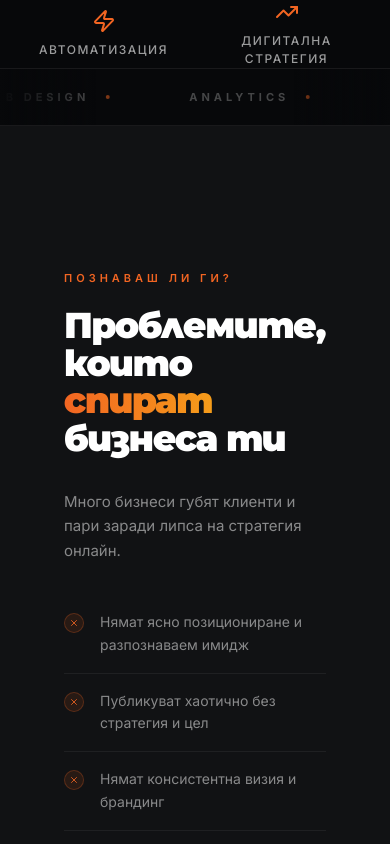
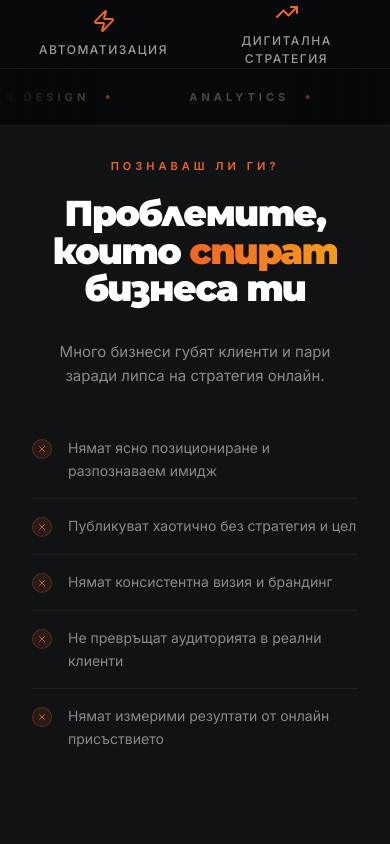
Before and after one commit to emobugs/digital-effect, a Next.js app: page / in a window 390 px wide. Shown: the part 800-1644 px from the top of the page. Built offline with nearby package versions, Linux system fonts and the light colour scheme.

Commit message:
design touches and animation

```diff
--- a/src/components/sections/Problem.tsx
+++ b/src/components/sections/Problem.tsx
@@ -11,6 +11,8 @@ gsap.registerPlugin(ScrollTrigger, useGSAP);
 
 export default function Problem() {
 	const container = useRef<HTMLElement>(null);
+
+	const mm = gsap.matchMedia();
 
 	useGSAP(
 		() => {
@@ -28,7 +30,8 @@ export default function Problem() {
 			gsap.from(".prob-right", {
 				opacity: 0,
 				x: 40,
-				duration: 0.7,
+				duration: 1,
+				delay: 1.6,
 				ease: "power2.out",
 				scrollTrigger: {
 					trigger: container.current,
@@ -39,44 +42,79 @@ export default function Problem() {
 			gsap.from(".prob-item", {
 				opacity: 0,
 				x: -20,
-				duration: 0.5,
-				stagger: 0.08,
+				duration: 0.8,
+				stagger: 0.25,
 				ease: "power2.out",
 				scrollTrigger: {
 					trigger: ".prob-items",
-					start: "top 80%",
+					start: "top 75%",
 				},
 			});
 
+			// gsap.from(".sol-item", {
+			// 	opacity: 0,
+			// 	x: 20,
+			// 	duration: 0.8,
+			// 	stagger: 0.25,
+			// 	ease: "power2.out",
+			// 	delay: 1.5,
+			// 	scrollTrigger: {
+			// 		trigger: ".sol-items",
+			// 		start: "top 75%",
+			// 	},
+			// });
+			mm.add("(max-width: 767px)", () => {
+				// Мобилен — всяка карта индивидуално
 				gsap.from(".sol-item", {
 					opacity: 0,
 					x: 20,
-				duration: 0.5,
-				stagger: 0.08,
+					duration: 0.8,
+					stagger: 0.25,
 					ease: "power2.out",
+					delay: 0.5,
 					scrollTrigger: {
 						trigger: ".sol-items",
-					start: "top 80%",
+						start: "top 75%",
 					},
+				});
+			});
+			mm.add("(min-width: 768px)", () => {
+				// Мобилен — всяка карта индивидуално
+				gsap.from(".sol-item", {
+					opacity: 0,
+					x: 20,
+					duration: 0.8,
+					stagger: 0.25,
+					ease: "power2.out",
+					delay: 1.5,
+					scrollTrigger: {
+						trigger: ".sol-items",
+						start: "top 75%",
+					},
+				});
 			});
 		},
 		{ scope: container },
 	);
 
 	return (
-		<section ref={container} id="problem" className="py-36 px-16 bg-dark-surface">
+		<section
+			ref={container}
+			id="problem"
+			className="py-8 md:py-36 px-8 md:px-16 bg-dark-surface"
+		>
 			<div className="grid lg:grid-cols-2 gap-24 items-center">
 				{/* LEFT — Проблеми */}
 				<div className="prob-left">
-					<span className="section-label">Познаваш ли ги?</span>
-					<h2 className="section-title mb-8">
+					<span className="section-label md:text-left text-center">Познаваш ли ги?</span>
+					<h2 className="section-title mb-8 md:text-left text-center">
 						Проблемите,
 						<br />
 						които <span className="text-gradient">спират</span>
 						<br />
 						бизнеса ти
 					</h2>
-					<p className="text-[15px] text-white/50 leading-relaxed mb-8">
+					<p className="text-[15px] text-white/50 leading-relaxed mb-8 md:text-left text-center">
 						Много бизнеси губят клиенти и пари заради липса на стратегия онлайн.
 					</p>
 
```
Lines whose indentation alone changed are shown as unchanged.
